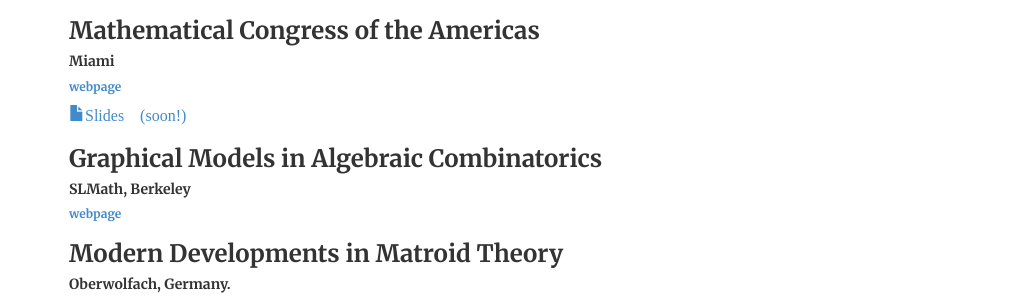
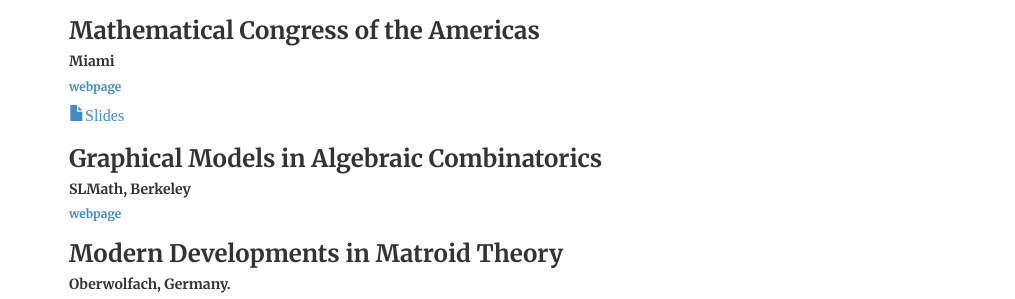
Before and after one commit to hollebenthiago/hollebenthiago.github.io, a Jekyll site: the page built from attended/index.html, in a window 1280 px wide and 900 px high. Shown: the part 367-666 px from the top of the window, without its empty margins (126-1141 px from the left). Built offline with Jekyll 4.4.1, drawn with Linux system fonts in a browser that asks for light colours.

Commit message:
slides miami added

```diff
--- a/attended/index.html
+++ b/attended/index.html
@@ -43,7 +43,7 @@
                 <h6>
                     <a href="https://www.mca2025.org/event/9e9666dd-2643-423b-b343-91f10f36e686/mca-2025">webpage</a>
                 </h6>
-                <a href="../slidesposters/slides/lefschetz25.pdf"><i class="glyphicon glyphicon-file">Slides (soon!)</i></a>
+                <a href="../slidesposters/slides/mca25.pdf"><i class="glyphicon glyphicon-file">Slides</i></a>
             </li>
             <li>
                 <h3>
```
Also changed, not shown: 1 other file.
